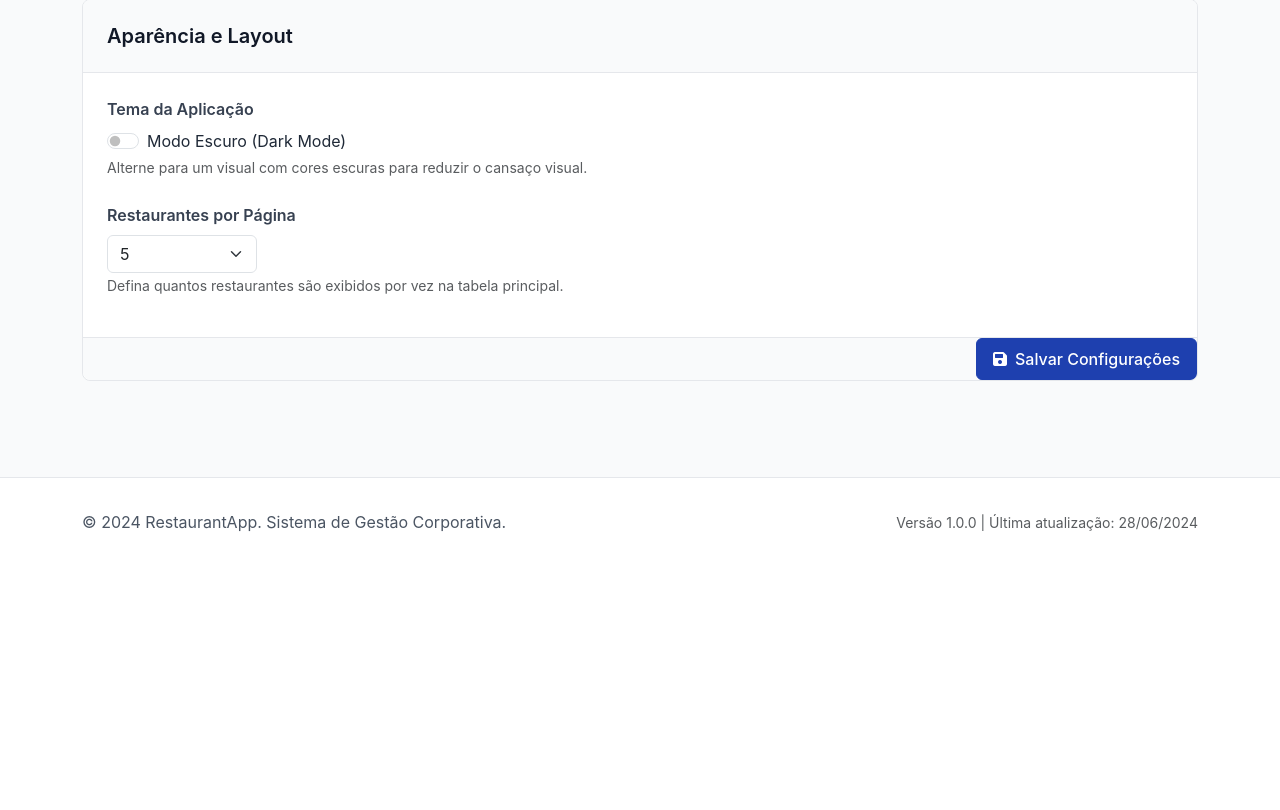
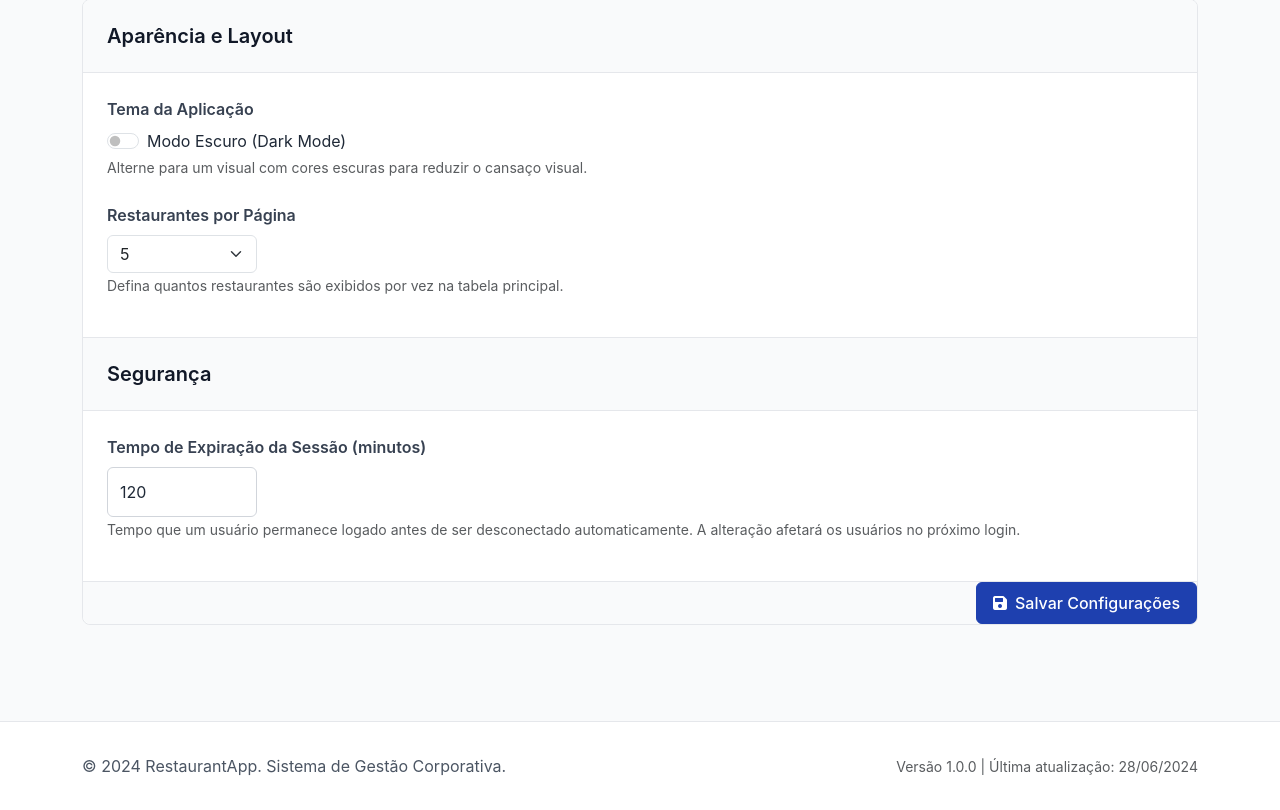
Before and after one commit to felipe0789/Primeiro-Projeto, a Flask app: page /configuracoes in a window 1280 px wide. Shown: the part 272-1082 px from the top of the page. Before the commit the page ends 804 px from the top, so only its background shows below. Run offline with Flask 3, Linux system fonts and the light colour scheme; a user stored in the database is signed in; data comes from the database, SQL or seed files in the repository.

Commit message:
feat: Adiciona configuração de tempo de expiração de sessão

```diff
--- a/app.py
+++ b/app.py
@@ -6,11 +6,29 @@ from sqlalchemy import func
 import io
 import csv
 import pdfkit
-from datetime import datetime
+from datetime import datetime, timedelta
 import os
+import json
+
+# Função para carregar configurações globais
+def load_global_config():
+    try:
+        with open('config.json', 'r') as f:
+            return json.load(f)
+    except (FileNotFoundError, json.JSONDecodeError):
+        # Retorna um padrão se o arquivo não existir ou for inválido
+        return {"SESSION_LIFETIME_MINUTES": 60}
+
+# Função para salvar configurações globais
+def save_global_config(config_data):
+    with open('config.json', 'w') as f:
+        json.dump(config_data, f, indent=4)
 
 # Cria a instância da aplicação Flask
 app = Flask(__name__)
+
+# Carrega as configurações globais
+global_config = load_global_config()
 
 # Configurações
 # Caminho absoluto para o banco de dados na raiz do projeto
@@ -19,6 +37,7 @@ app.config['SQLALCHEMY_DATABASE_URI'] = f'sqlite:///{os.path.join(basedir, "rest
 app.config['SECRET_KEY'] = 'sua_chave_secreta_aqui'
 app.config['SQLALCHEMY_TRACK_MODIFICATIONS'] = False
 app.config['WKHTMLTOPDF_PATH'] = os.path.join(basedir, 'wkhtmltopdf')
+app.config['PERMANENT_SESSION_LIFETIME'] = timedelta(minutes=global_config.get('SESSION_LIFETIME_MINUTES', 60))
 
 # Inicializa o banco de dados
 db = SQLAlchemy(app)
@@ -519,6 +538,7 @@ def inject_user_config():
 def configuracoes():
     config = current_user.configuracao
     if request.method == 'POST':
+        # Salva configurações do usuário
         theme = request.form.get('theme')
         items_per_page = request.form.get('items_per_page')
 
@@ -529,10 +549,19 @@ def configuracoes():
             config.items_per_page = int(items_per_page)
 
         db.session.commit()
+
+        # Salva configurações globais
+        session_lifetime = request.form.get('session_lifetime')
+        if session_lifetime and session_lifetime.isdigit():
+            global_config['SESSION_LIFETIME_MINUTES'] = int(session_lifetime)
+            save_global_config(global_config)
+            # A alteração da sessão só terá efeito no próximo login
+            flash('Configuração de sessão salva. Ela será aplicada no seu próximo login.', 'info')
+
         flash('Configurações salvas com sucesso!', 'success')
         return redirect(url_for('configuracoes'))
 
-    return render_template('configuracoes.html', config=config)
+    return render_template('configuracoes.html', config=config, global_config=global_config)
 
 if __name__ == '__main__':
     app.run(debug=True)
--- /dev/null
+++ b/config.json
@@ -0,0 +1,3 @@
+{
+    "SESSION_LIFETIME_MINUTES": 120
+}
--- a/templates/configuracoes.html
+++ b/templates/configuracoes.html
@@ -43,6 +43,24 @@
                     <small class="form-text text-muted">Defina quantos restaurantes são exibidos por vez na tabela principal.</small>
                 </div>
             </div>
+
+            <!-- Seção de Segurança -->
+            <div class="panel-header" style="border-top: 1px solid var(--gray-200);">
+                <h3 class="panel-title">Segurança</h3>
+            </div>
+            <div class="p-4">
+                <div class="mb-3">
+                    <label for="sessionLifetime" class="form-label fw-semibold">Tempo de Expiração da Sessão (minutos)</label>
+                    <input type="number" class="form-control" id="sessionLifetime" name="session_lifetime"
+                           value="{{ global_config.SESSION_LIFETIME_MINUTES }}"
+                           style="max-width: 150px;" min="1">
+                    <small class="form-text text-muted">
+                        Tempo que um usuário permanece logado antes de ser desconectado automaticamente.
+                        A alteração afetará os usuários no próximo login.
+                    </small>
+                </div>
+            </div>
+
             <div class="modal-footer">
                 <button type="submit" class="btn btn-primary">
                     <i class="fas fa-save me-2"></i>Salvar Configurações
```
